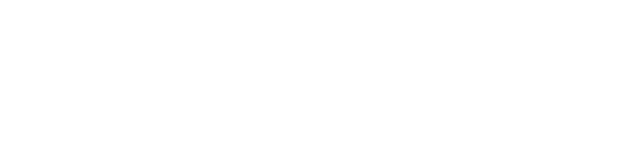
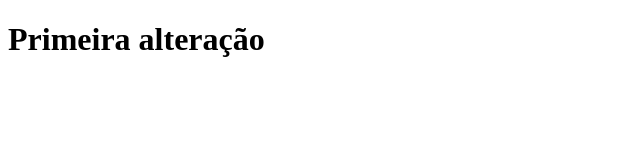
Before and after one commit to GuilhermeSoaresTavares/hweb-aulas, a plain HTML site: page index.html in a window 1280 px wide. Shown: the whole page, without its empty margins (0-640 px from the left). Drawn offline with Linux system fonts and the light colour scheme.

Commit message:
Meu Segundo Commit

```diff
--- a/index.html
+++ b/index.html
@@ -6,5 +6,7 @@
     <meta name="viewport" content="width=device-width, initial-scale=1.0" />
     <title>Document</title>
   </head>
-  <body></body>
+  <body>
+    <h1>Primeira alteração</h1>
+  </body>
 </html>
```
